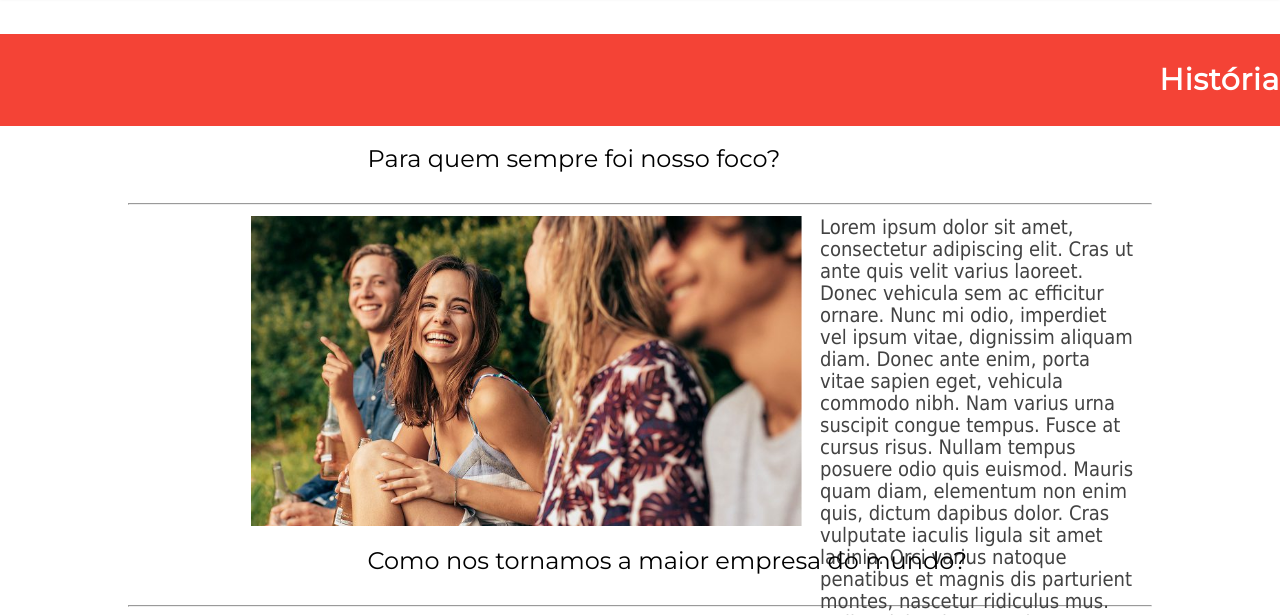
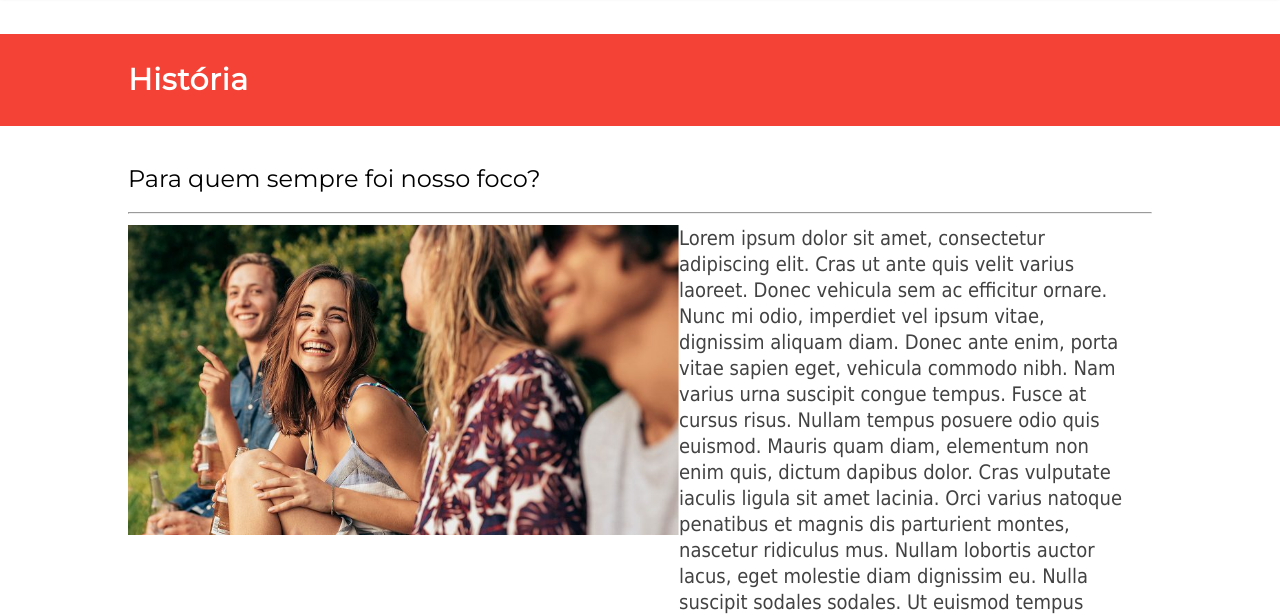
Before and after one commit to iaanalves/Projeto-Coca-Cola, a plain HTML site: page index.html in a window 1280 px wide. Shown: the part 118-733 px from the top of the page. Drawn offline with Linux system fonts and the light colour scheme.

Commit message:
Corrections on CSS/HTML
Applied corrections:
-Tags on HTML
-Css functionalities
-Resizement and alignment of images and text

```diff
--- a/css/style.css
+++ b/css/style.css
@@ -117,28 +117,26 @@ section #button-location {
 }
 
 .horizontal_dotted_line {
-    margin-left: 23.5%;
-    margin-bottom: 2%;
-    width: 57%;
+    margin-bottom: 1%;
     border: dashed 2px #F44336;
     opacity: 1;
 }
 
 .hero {
-padding-top: 37px;
-
+    width: 100%;
+    height: auto;
+    box-sizing: border-box;
+    padding-top: 37px;
 }
 
 .hero-title-header {
-    margin: 0;
     font-size: 30px ;
     height: 92px;
     width: 100%;
     background-color: #F44336;
-    display: inline-flex;
+    display: flex;
     flex-direction: row;
     align-items: center;
-    justify-content: right;
     font-family:'Montserrat';
     font-weight: 600;
     letter-spacing: 0.7px;
@@ -147,66 +145,34 @@ padding-top: 37px;
 .hero-title-header h1 {
     color: white;
     display: flex;
-    justify-content: center;
-    padding-left: 23.2%;
 }
 
 .hero-content {
+    width: 100%;
+    height: auto;
+    box-sizing: border-box;
     display: flex;
-    flex-direction: row;
-    justify-content: center;
+    justify-content: space-evenly;
     font-family: 'Tahoma';
     font-size: 20px;
-    padding-left: 123px;
 }
 
-.hero-content-dois {
-    display: flex;
-    flex-direction: row;
-    justify-content: center;
-    font-family: 'Tahoma';
-    font-size: 20px;
-    padding-left: 76px;
-    }
-
 .hero-subtitle {
+    width: 100%;
     margin: 0;
-    padding-left: 23.4%;
     text-align: left;
-    padding-top: 21px;
-    padding-bottom: 21px;
-    font-family: 'Montserrat';
-    font-weight: 500;
-    font-size: 24px;
-}
-
-.hero-subtitle-dois {
-    margin: 0;
-    padding-left: 23.4%;
-    text-align: left;
-    padding-top: 21px;
-    padding-bottom: 21px;
+    margin-top: 4%;
+    padding-bottom: 1%;
     font-family: 'Montserrat';
     font-weight: 500;
     font-size: 24px;
 }
 
 .hero-content p {
-    line-height: 1.1;
-    width: 510px;
-    height: 310px;
-    padding: 2%;
-    padding-top: 0px;
-    padding-bottom: 2px;
-    font-size: 20px;
-    color: #424242;
-}
-
-.hero-content-dois p {
     line-height: 1.3;
-    width: 510px;
-    height: 310px;
-    padding-right: 5%;
+    width: 48%;
+    height: auto;
+    padding-right: 2%;
     padding-top: 0px;
     padding-bottom: 2px;
     font-size: 20px;
@@ -214,7 +180,7 @@ padding-top: 37px;
 }
 
 .hero-img {
-    width: auto; /* troquei AUTO por 100%, pra que ele fique com o mesmo tamanho do texto, que tambem tem 100% de width */
+    width: auto;
     height: auto;
     align-self: flex-start;
 }
--- a/index.html
+++ b/index.html
@@ -25,10 +25,10 @@
             </section>
         </nav>
     </section>
+
     <section class="hero">
         <section class="hero-title-header">
-            <h1>História</h1>
-
+            <h1 class="container">História</h1>
         </section>
 
         <section class="container">
@@ -51,10 +51,7 @@
                     nulla non
                     rhoncus. </p>
             </section>
-
-
         </section>
-    </section>
 
 
         <section class="container">
@@ -77,10 +74,8 @@
                     rhoncus. </p>
                 <img class="hero-img" src="Img/Imagem 2.png">
             </section>
-
         </section>
     </section>
-    <br>
 
 </body>
 
```
